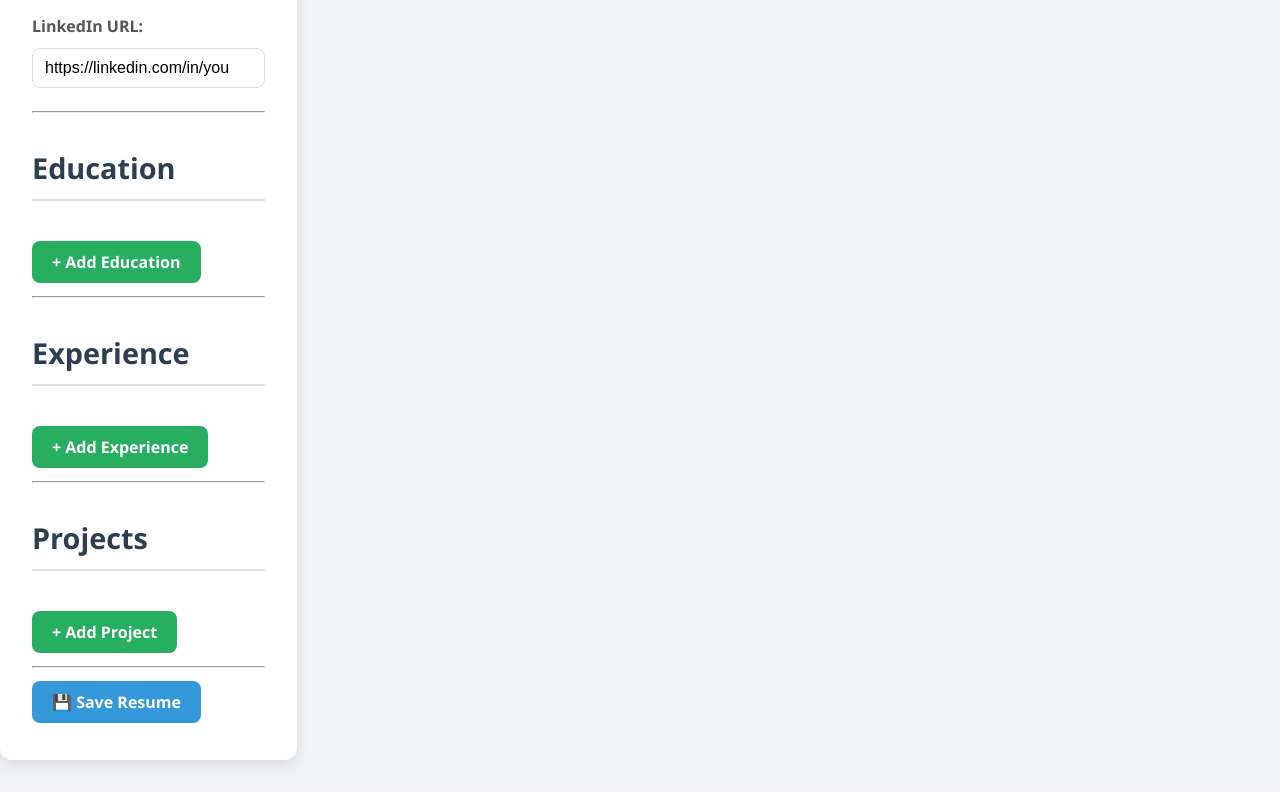
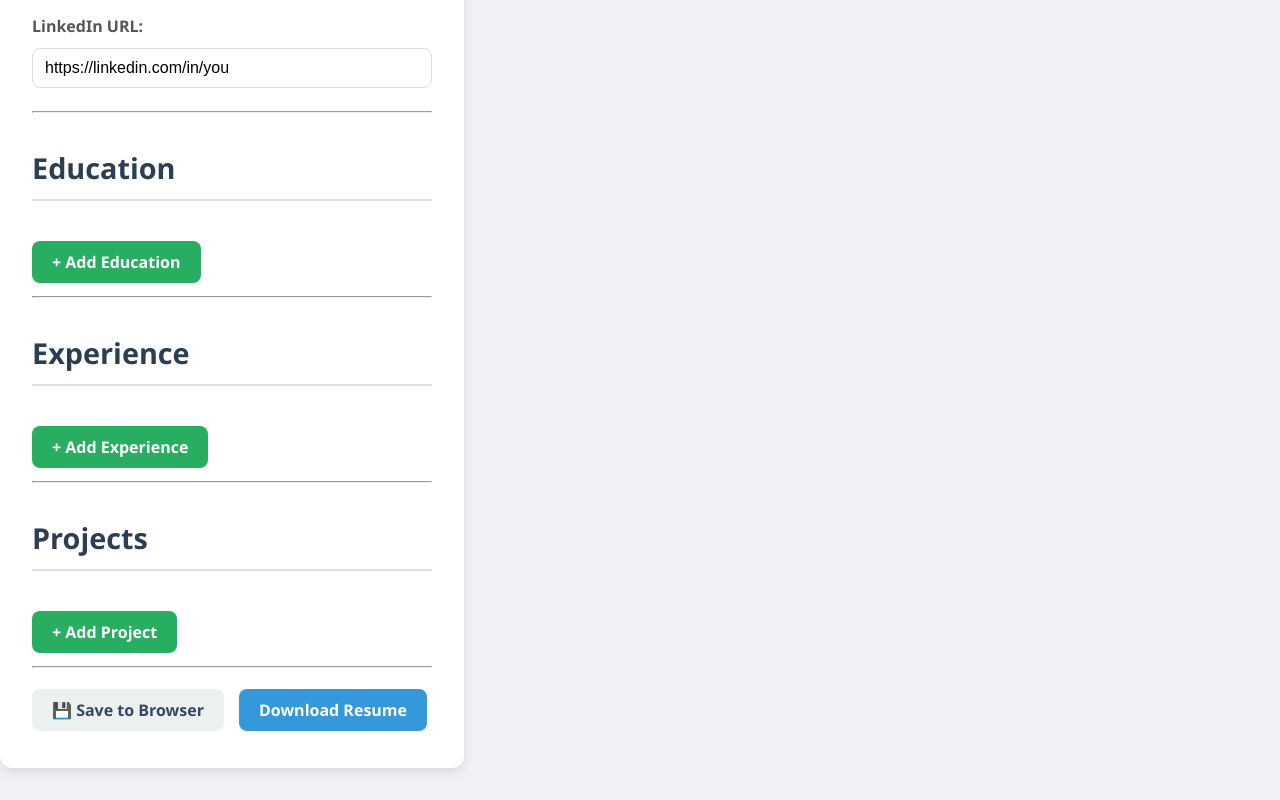
Before and after one commit to NKMith/Resume-Flow, a React (Vite) app: page / in a window 1280 px wide. Shown: the part 285-1085 px from the top of the page. Built offline with nearby package versions, Linux system fonts and the light colour scheme; the HTML template or start-up script is replaced by a standard one.

Commit message:
Add separate button to download JSON

```diff
--- a/src/components/ResumeEditor.tsx
+++ b/src/components/ResumeEditor.tsx
@@ -10,8 +10,6 @@ import { EducationForm } from "./EducationForm";
 import { EducationList } from "./EducationList";
 import type { Education } from "../types";
 import { BulletPointModal } from "./BulletPointModal";
-
-
 
 function extractUsername(url: string) {
   try {
@@ -68,7 +66,7 @@ export const ResumeEditor: React.FC = () => {
     setResume((prev) => {
       const exists = prev.experience.some((e) => e.id === exp.id);
       const updatedExperience = exists
-        ? prev.experience.map((e) => (e.id === exp.id ? e : e))
+        ? prev.experience.map((e) => (e.id === exp.id ? exp : e))
         : [...prev.experience, exp];
       return { ...prev, experience: updatedExperience };
     });
@@ -85,7 +83,7 @@ export const ResumeEditor: React.FC = () => {
     setResume((prev) => {
       const exists = prev.projects.some((p) => p.id === proj.id);
       const updatedProjects = exists
-        ? prev.projects.map((p) => (p.id === proj.id ? p : p))
+        ? prev.projects.map((p) => (p.id === proj.id ? proj : p))
         : [...prev.projects, proj];
       return { ...prev, projects: updatedProjects };
     });
@@ -170,10 +168,13 @@ export const ResumeEditor: React.FC = () => {
     URL.revokeObjectURL(url);
   };
 
-  const saveResume = () => {
+  const handleSaveToBrowser = () => {
     localStorage.setItem(LOCAL_STORAGE_KEY, JSON.stringify(resume));
+    alert("Resume saved to your browser's local storage!");
+  };
+
+  const handleDownload = () => {
     downloadJsonFile(resume, "resume.json");
-    alert("Resume saved locally and downloaded as resume.json");
   };
 
   return (
@@ -246,9 +247,16 @@ export const ResumeEditor: React.FC = () => {
       </button>
 
       <hr />
-      <button className="button button-primary" onClick={saveResume}>
-        💾 Save Resume
-      </button>
+
+      {/* New buttons for save and download */}
+      <div className="button-group">
+        <button className="button button-secondary" onClick={handleSaveToBrowser}>
+          💾 Save to Browser
+        </button>
+        <button className="button button-primary" onClick={handleDownload}>
+          Download Resume
+        </button>
+      </div>
 
       <Modal
         isOpen={isExperienceModalOpen}
```
